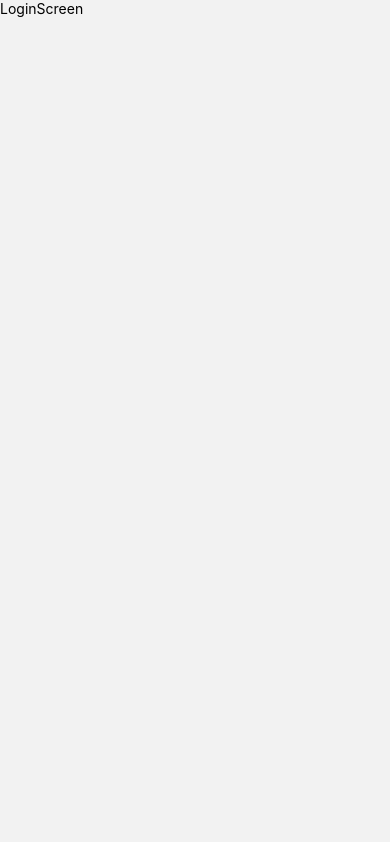
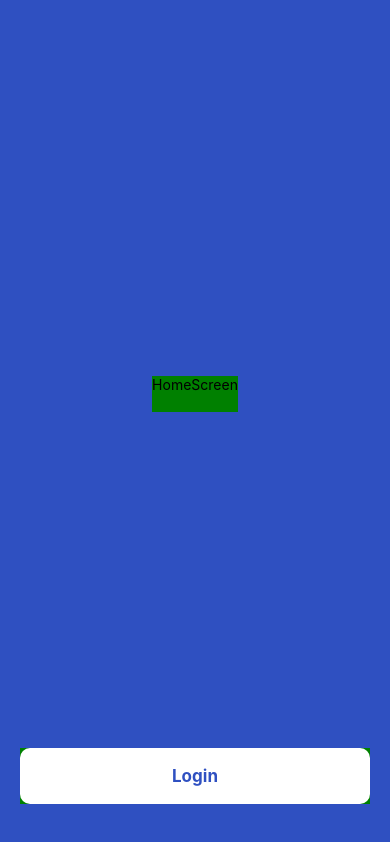
Before and after one commit to ogechukwujane/shippex, a React Native app: screen /LoginScreen in a window 390 px wide. Built offline with nearby package versions, Linux system fonts and the light colour scheme.

Commit message:
login screen

```diff
--- a/package.json
+++ b/package.json
@@ -18,13 +18,15 @@
     "@react-navigation/bottom-tabs": "^6.6.1",
     "@react-navigation/native": "^6.1.18",
     "@react-navigation/stack": "^6.4.1",
+    "formik": "^2.4.6",
     "react": "18.3.1",
     "react-native": "0.75.2",
     "react-native-gesture-handler": "^2.18.1",
     "react-native-reanimated": "^3.15.0",
     "react-native-safe-area-context": "^4.10.9",
     "react-native-screens": "^3.34.0",
-    "react-native-svg": "^15.6.0"
+    "react-native-svg": "^15.6.0",
+    "yup": "^1.4.0"
   },
   "devDependencies": {
     "@babel/core": "^7.20.0",
--- a/src/components/bottomSheet/index.tsx
+++ b/src/components/bottomSheet/index.tsx
@@ -1,16 +1,18 @@
-import React, {useEffect, useRef, useState} from 'react';
-import {
-  Animated,
-  Dimensions,
-  Modal,
-  PanResponder,
-  Text,
-  View,
-} from 'react-native';
+import React, {FC, useEffect, useRef} from 'react';
+import {Animated, Dimensions, Modal, PanResponder, View} from 'react-native';
 import {styles} from './styles';
 
-export const BottomSheet = () => {
-  const [showModal, setShowModal] = useState(true);
+interface IBottomSheet {
+  visible: boolean;
+  onRequestClose: () => void;
+  children: React.ReactNode;
+}
+
+export const BottomSheet: FC<IBottomSheet> = ({
+  visible,
+  onRequestClose,
+  children,
+}) => {
   const screenHeight = Dimensions.get('screen').height;
   const panY = useRef(new Animated.Value(screenHeight)).current;
 
@@ -31,7 +33,7 @@ export const BottomSheet = () => {
     outputRange: [0, 0, 1],
   });
 
-  const handleDismiss = () => closeAnim.start(() => setShowModal(false));
+  const handleDismiss = () => closeAnim.start(onRequestClose);
 
   useEffect(() => {
     resetPositionAnim.start();
@@ -55,10 +57,10 @@ export const BottomSheet = () => {
 
   return (
     <Modal
-      animationType="fade"
-      visible={showModal}
+      animationType="slide"
+      visible={visible}
       transparent
-      onRequestClose={() => setShowModal(false)}>
+      onRequestClose={onRequestClose}>
       <View style={styles.overlay}>
         <Animated.View
           style={{
@@ -69,12 +71,7 @@ export const BottomSheet = () => {
           <View style={styles.sliderIndicatorRow}>
             <View style={styles.sliderIndicator} />
           </View>
-          <Text>kkkkkk</Text>
-          <Text>kkkkkk</Text>
-          <Text>kkkkkk</Text>
-          <Text>kkkkkk</Text>
-          <Text>kkkkkk</Text>
-          <Text>kkkkkk</Text>
+          {children}
         </Animated.View>
       </View>
     </Modal>
--- a/src/components/buttonComp/index.tsx
+++ b/src/components/buttonComp/index.tsx
@@ -3,34 +3,34 @@ import {Pressable, Text} from 'react-native';
 import {styles} from './styles';
 
 interface IButtonComp {
-  bgColor: 'white' | 'primary';
-  disabled: boolean;
-  onPress: () => void;
+  bgColor?: 'white' | 'primary';
+  disabled?: boolean;
+  onPress?: () => void;
+  text: string;
 }
 
-export const ButtonComp: FC<IButtonComp> = ({bgColor, disabled, onPress}) => {
+export const ButtonComp: FC<IButtonComp> = ({
+  bgColor,
+  disabled,
+  onPress,
+  text,
+}) => {
   return (
     <Pressable
       onPress={onPress}
       style={[
         styles.buttonWrap,
-        bgColor === 'white'
-          ? styles.buttonColor
-          : disabled
-          ? styles.disabled
-          : null,
+        bgColor === 'white' && styles.buttonColor,
+        disabled ? styles.disabled : null,
       ]}
       disabled={disabled}>
       <Text
         style={[
           styles.buttonText,
-          bgColor === 'white'
-            ? styles.textColor
-            : disabled
-            ? styles.disabledText
-            : null,
+          bgColor === 'white' && styles.textColor,
+          disabled ? styles.disabledText : null,
         ]}>
-        Button
+        {text}
       </Text>
     </Pressable>
   );
--- a/src/components/textInputComp/index.tsx
+++ b/src/components/textInputComp/index.tsx
@@ -5,16 +5,20 @@ import {styles} from './styles';
 type ITextInput = {
   value: string;
   onChangeText: (text: string) => void;
+  label: string;
+  errorMessage?: string;
 };
 
 interface InputProp extends ITextInput {
-  inputType: 'password' | 'text';
+  inputType?: 'password' | 'text';
 }
 
 export const TextInputComp: FC<InputProp> = ({
   value,
   onChangeText,
   inputType,
+  label,
+  errorMessage,
 }) => {
   const [isFocused, setIsFocused] = useState(false);
 
@@ -42,16 +46,17 @@ export const TextInputComp: FC<InputProp> = ({
     color: '#A7A3B3',
     transform: [
       {
-        translateY: 17,
+        translateY: 14,
       },
     ],
   };
 
   return (
+    <View>
       <View style={[styles.inputWrapper, isFocused && styles.focusInput]}>
         <Animated.Text
           style={[styles.label, !isFocused && !value && labelDynamicStyles]}>
-        Label
+          {label}
         </Animated.Text>
         <View style={styles.row}>
           <TextInput
@@ -64,10 +69,17 @@ export const TextInputComp: FC<InputProp> = ({
           />
         </View>
       </View>
+      {errorMessage && <Text style={styles.error}>{errorMessage}</Text>}
+    </View>
   );
 };
 
-export const UrlTextInputComp: FC<ITextInput> = ({value, onChangeText}) => {
+export const UrlTextInputComp: FC<ITextInput> = ({
+  value,
+  onChangeText,
+  label,
+  errorMessage,
+}) => {
   const [isFocused, setIsFocused] = useState(false);
 
   const animationValue = useRef(new Animated.Value(0)).current;
@@ -94,13 +106,18 @@ export const UrlTextInputComp: FC<ITextInput> = ({value, onChangeText}) => {
     color: '#A7A3B3',
     transform: [
       {
-        translateY: 17,
+        translateY: 14,
       },
     ],
   };
 
   return (
+    <View>
       <Pressable style={[styles.inputWrapper, isFocused && styles.focusInput]}>
+        <Animated.Text
+          style={[styles.label, !isFocused && !value && labelDynamicStyles]}>
+          {label}
+        </Animated.Text>
         <View style={styles.row}>
           {(isFocused || value) && (
             <>
@@ -116,10 +133,8 @@ export const UrlTextInputComp: FC<ITextInput> = ({value, onChangeText}) => {
             onBlur={onTextInputBlur}
           />
         </View>
-      <Animated.Text
-        style={[styles.label, !isFocused && !value && labelDynamicStyles]}>
-        Label
-      </Animated.Text>
       </Pressable>
+      {errorMessage && <Text style={styles.error}>{errorMessage}</Text>}
+    </View>
   );
 };
--- a/src/components/textInputComp/styles.tsx
+++ b/src/components/textInputComp/styles.tsx
@@ -23,21 +23,28 @@ export const styles = StyleSheet.create({
     zIndex: 9,
     elevation: 4,
     position: 'absolute',
-    top: 4,
+    top: 7,
     left: 15,
+  },
+  error: {
+    marginTop: 5,
+    fontSize: 12,
+    fontWeight: 'regular',
+    color: 'red',
   },
   input: {
     fontSize: 16,
     fontWeight: 'regular',
     color: '#2F50C1',
     flex: 1,
+    height: 40,
   },
   grayText: {fontSize: 16, fontWeight: 'regular', color: '#58536E'},
   row: {
     flexDirection: 'row',
     alignItems: 'center',
     gap: 6,
-    marginTop: 6,
+    marginTop: 14,
   },
   line: {
     width: 1,
--- a/src/screens/login-screen/index.tsx
+++ b/src/screens/login-screen/index.tsx
@@ -1,10 +1,90 @@
-import React from 'react';
-import {Text, View} from 'react-native';
+import React, {useState} from 'react';
+import {Pressable, Text, View} from 'react-native';
+import {styles} from './styles';
+import {
+  BottomSheet,
+  ButtonComp,
+  TextInputComp,
+  UrlTextInputComp,
+} from '../../components';
+import {FontAwesomeIcon} from '@fortawesome/react-native-fontawesome';
+import {faChevronLeft} from '@fortawesome/free-solid-svg-icons';
+import {useFormik} from 'formik';
+import {LoginValidation} from './validation';
 
 export const LoginScreen = () => {
+  const [showModal, setShowModal] = useState(false);
+
+  const onSubmit = () => {};
+
+  const {values, touched, errors, handleSubmit, handleChange} = useFormik({
+    initialValues: {
+      url: '',
+      email: '',
+      password: '',
+    },
+    validationSchema: LoginValidation,
+    onSubmit,
+  });
+
   return (
-    <View>
-      <Text>LoginScreen</Text>
+    <View style={styles.container}>
+      <View />
+      <Text style={styles.iconWrap}>HomeScreen</Text>
+      <View style={styles.buttonWrap}>
+        <ButtonComp
+          text="Login"
+          bgColor="white"
+          onPress={() => setShowModal(true)}
+        />
+      </View>
+      <BottomSheet
+        visible={showModal}
+        onRequestClose={() => setShowModal(false)}>
+        <View style={styles.loginContent}>
+          <View style={styles.section}>
+            <Pressable
+              style={styles.closeWrap}
+              onPress={() => setShowModal(false)}>
+              <FontAwesomeIcon icon={faChevronLeft} color="#2F50C1" />
+              <Text style={[styles.paragraph, styles.cancelText]}>Cancel</Text>
+            </Pressable>
+            <View style={styles.textWrap}>
+              <Text style={styles.title}>Login</Text>
+              <Text style={styles.paragraph}>
+                Please enter your First, Last name and your phone number in
+                order to register
+              </Text>
+            </View>
+            <View style={styles.inputWrap}>
+              <UrlTextInputComp
+                label="URL"
+                value={values.url}
+                onChangeText={handleChange('url')}
+                errorMessage={touched.url ? errors.url : ''}
+              />
+              <TextInputComp
+                label="Username / Email"
+                value={values.email}
+                onChangeText={handleChange('email')}
+                errorMessage={touched.email ? errors.email : ''}
+              />
+              <TextInputComp
+                label="Password"
+                value={values.password}
+                onChangeText={handleChange('password')}
+                inputType="password"
+                errorMessage={touched.password ? errors.password : ''}
+              />
+            </View>
+          </View>
+          <ButtonComp
+            text="Login"
+            onPress={handleSubmit}
+            disabled={!values.email || !values.url || !values.password}
+          />
+        </View>
+      </BottomSheet>
     </View>
   );
 };
--- /dev/null
+++ b/src/screens/login-screen/styles.tsx
@@ -0,0 +1,57 @@
+import {StyleSheet} from 'react-native';
+
+export const styles = StyleSheet.create({
+  container: {
+    flex: 1,
+    alignItems: 'center',
+    justifyContent: 'space-between',
+    backgroundColor: '#2F50C1',
+    paddingHorizontal: 20,
+    paddingVertical: 40,
+  },
+  iconWrap: {
+    height: 36,
+    backgroundColor: 'green',
+  },
+  buttonWrap: {
+    width: '100%',
+    height: 56,
+    backgroundColor: 'green',
+  },
+  loginContent: {
+    height: '95%',
+    flexDirection: 'column',
+    justifyContent: 'space-between',
+    paddingVertical: 10,
+  },
+  section: {
+    flexDirection: 'column',
+    gap: 20,
+  },
+  closeWrap: {
+    flexDirection: 'row',
+    alignItems: 'center',
+    gap: 5,
+    width: 100,
+  },
+  textWrap: {
+    gap: 20,
+  },
+  title: {
+    fontSize: 34,
+    fontWeight: 'bold',
+    color: '#000',
+  },
+  paragraph: {
+    fontSize: 17,
+    fontWeight: 400,
+    color: '#757281',
+  },
+  cancelText: {
+    color: '#2F50C1',
+  },
+  inputWrap: {
+    flexDirection: 'column',
+    gap: 5,
+  },
+});
--- /dev/null
+++ b/src/screens/login-screen/validation.tsx
@@ -0,0 +1,7 @@
+import * as yup from 'yup';
+
+export const LoginValidation = yup.object({
+  url: yup.string().url().required('Please provide a valid url'),
+  email: yup.string().required('Please provide your username or email'),
+  password: yup.string().required('Please provide your password'),
+});
```
Also changed, not shown: 1 other file (tests, documents, lock files or other folders). Lines whose indentation alone changed are shown as unchanged.
